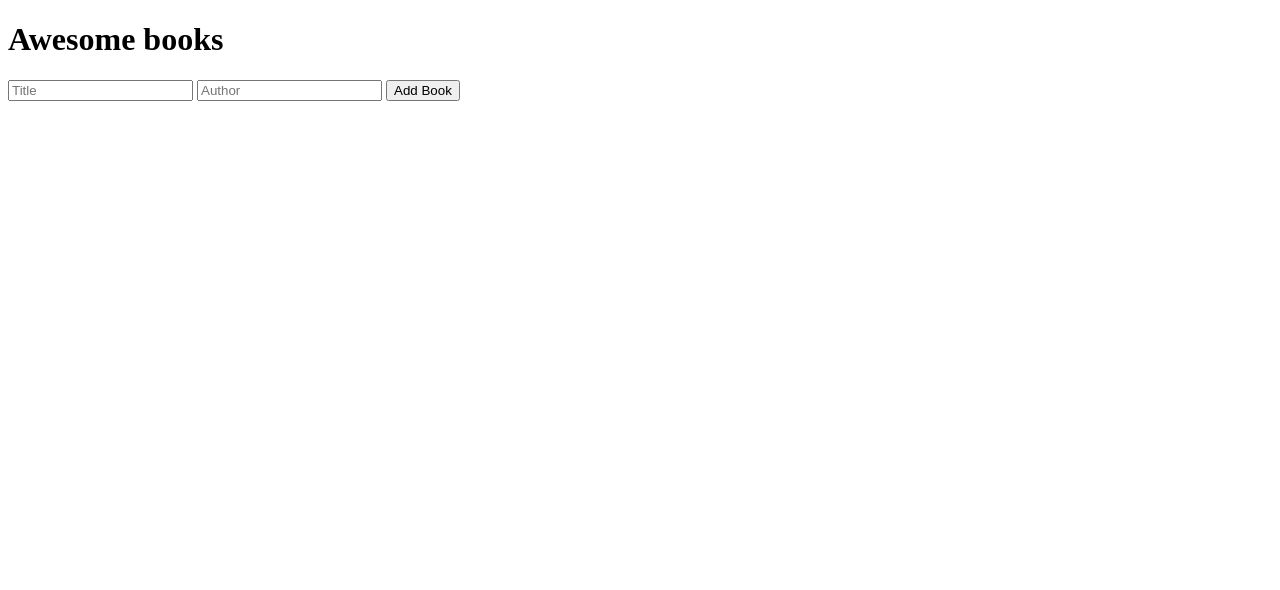
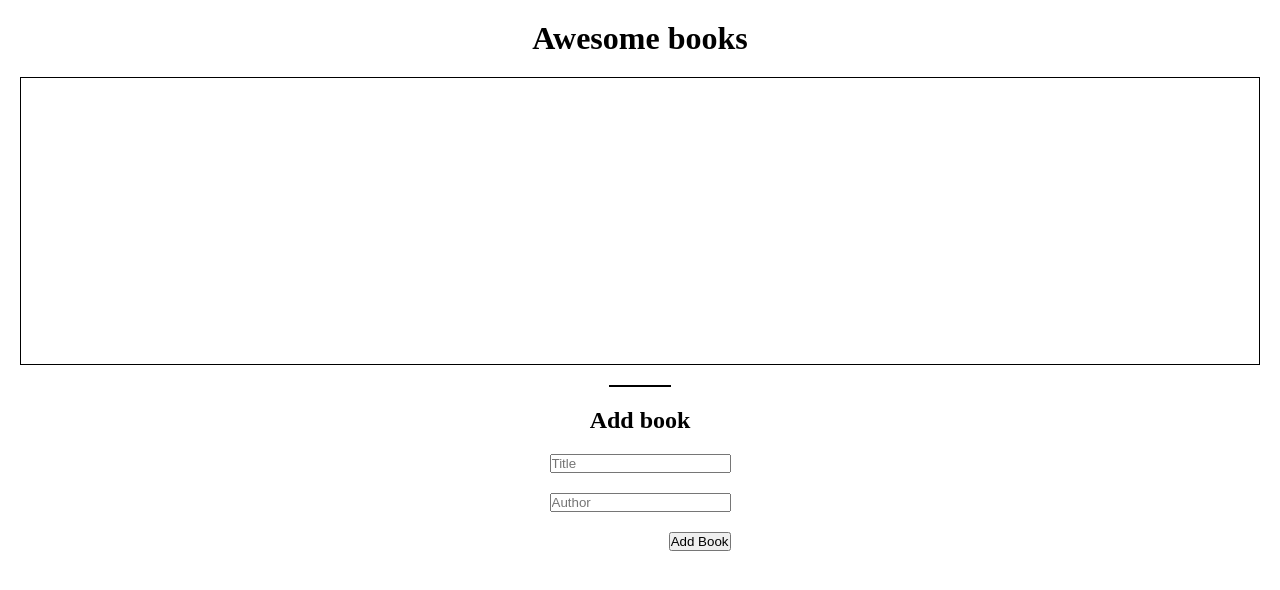
Before and after one commit to Hope1226/Awesome-books-library, a website: page index.html in a window 1280 px wide. Drawn offline with Linux system fonts and the light colour scheme.

Commit message:
Set up layout

```diff
--- a/assets/stylesheets/style.css
+++ b/assets/stylesheets/style.css
@@ -1,3 +1,88 @@
+html {
+  -webkit-box-sizing: border-box;
+  -moz-box-sizing: border-box;
+  box-sizing: border-box;
+}
+
+*,
+*::before,
+*::after {
+  -webkit-box-sizing: inherit;
+  -moz-box-sizing: inherit;
+  box-sizing: inherit;
+  padding: 0;
+  margin: 0;
+}
+
+body {
+  height: 100vh;
+  display: grid;
+  grid-template-columns: 1fr;
+  grid-template-rows: auto 1fr;
+  padding: 20px;
+  align-items: center;
+  grid-gap: 20px;
+}
+
 .heading {
-  color: #000;
+  text-align: center;
 }
+
+.library-container {
+  align-self: start;
+  display: grid;
+  grid-template-columns: 1fr;
+  grid-template-rows: 2fr auto 1fr;
+  grid-gap: 20px;
+}
+
+.library-container .books-list {
+  border: 1px solid black;
+  display: flex;
+  flex-direction: column;
+}
+
+.book {
+  display: grid;
+  grid-template-columns: auto 1fr auto;
+  padding: 20px;
+  align-items: center;
+  grid-gap: 20px;
+  border-bottom: 1px solid black;
+
+}
+
+.book .bookAuthor {
+  justify-self: start;
+}
+
+.library-container .library-control {
+  justify-self: center;
+  display: grid;
+  grid-template-rows: auto 1fr;
+  grid-gap: 20px;
+}
+
+.library-container .library-control h2 {
+  text-align: center;
+}
+
+.line {
+  width: 5%;
+  height: 2px;
+  background: black;
+  justify-self: center;
+}
+
+
+.library-container form {
+  display: grid;
+  grid-template-columns: 1fr;
+  grid-template-rows: repeat(3, auto);
+  grid-gap: 20px;
+}
+
+
+.library-container form button {
+  justify-self: end;
+}
--- a/index.html
+++ b/index.html
@@ -14,7 +14,9 @@
   </header>
   <section class="library-container">
     <div class="books-list"></div>
+    <div class="line"></div>
     <div class="library-control">
+      <h2>Add book</h2>
       <form>
         <input type="text" name="bookTitle" id="bookTitle" placeholder="Title" required>
         <input type="text" name="bookAuthor" id='bookAuthor' placeholder="Author" required>
--- a/script.js
+++ b/script.js
@@ -17,7 +17,7 @@ class Library {
       this.listOfBook = JSON.parse(localBooks);
       for (let i = 0; i < this.listOfBook.length; i += 1) {
         listOfBooks.innerHTML += `
-        <div class="book"}>
+        <div class="book">
         <h2 class="bookTitle">${this.listOfBook[i].title}</h2>
         <p class="bookAuthor">${this.listOfBook[i].author}</p>
         <button type="button" onclick="this.parentNode.parentNode.removeChild(this.parentNode)" value="${this.listOfBook[i].title}" class="removeBookBtn">Remove</button>
@@ -57,7 +57,7 @@ form.addEventListener('submit', (event) => {
   event.preventDefault();
   lib1.addBook(bookTitle.value, bookAuthor.value);
   listOfBooks.innerHTML += `
-  <div class="book"}>
+  <div class="book">
     <h2 class="bookTitle">${lib1.listOfBook[lib1.listOfBook.length - 1].title}</h2>
     <p class="bookAuthor">${lib1.listOfBook[lib1.listOfBook.length - 1].author}</p>
     <button type="button" onclick="this.parentNode.parentNode.removeChild(this.parentNode)" value="${lib1.listOfBook[lib1.listOfBook.length - 1].title}" class="removeBookBtn">Remove</button>
```
